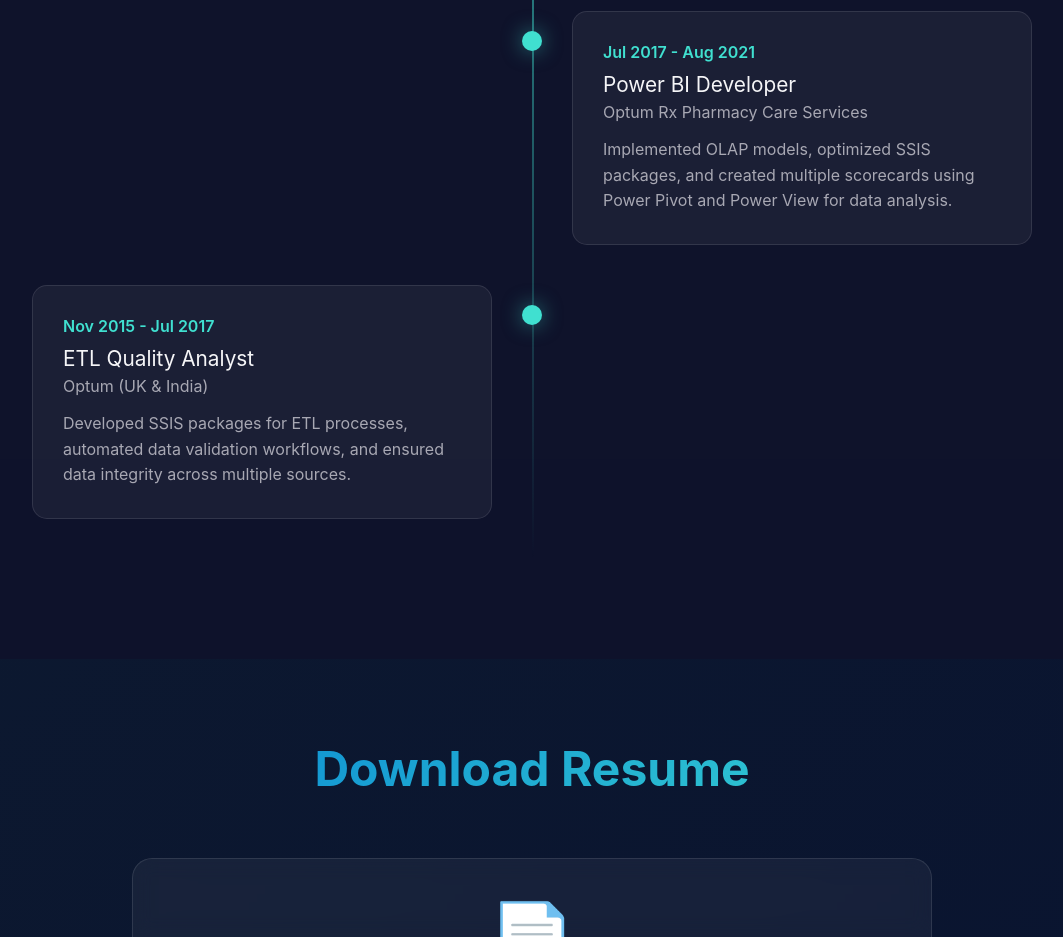
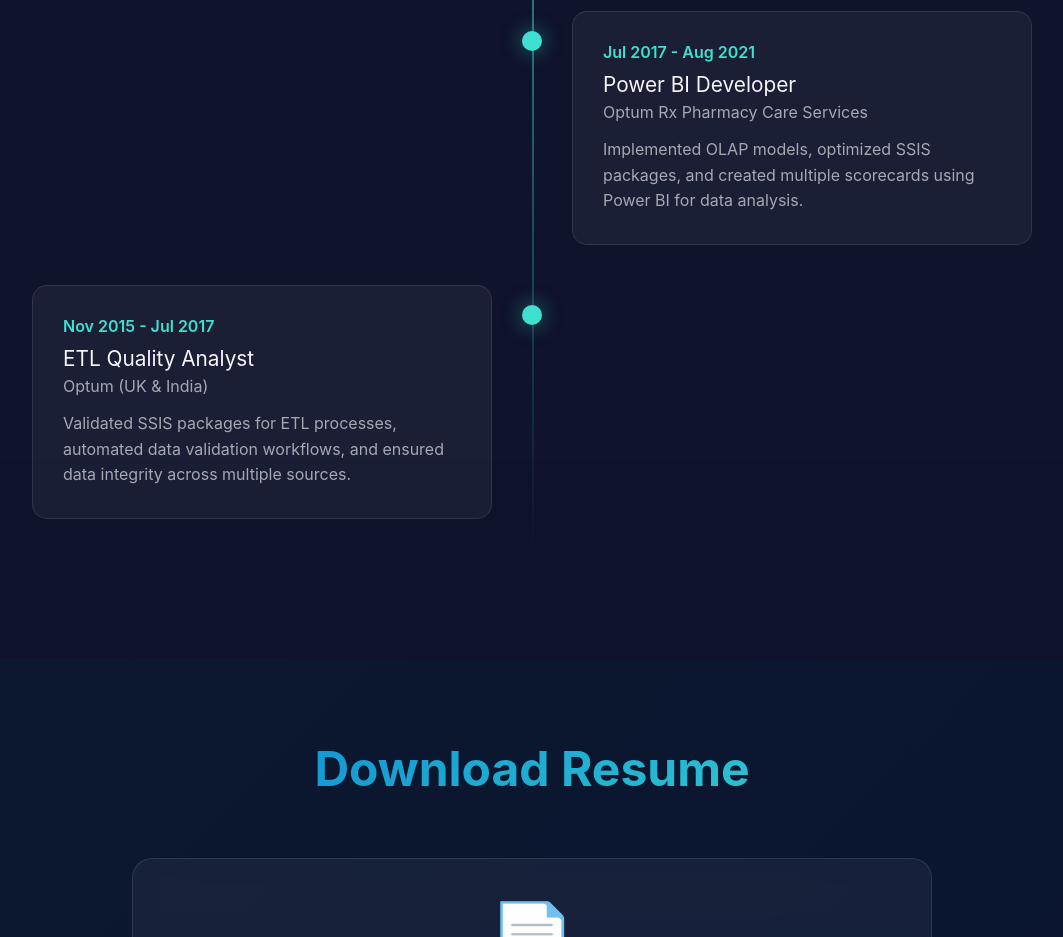
Before and after one commit to santhoshp24/santoshpothula.github.io, a plain HTML site: page index.html in a window 1280 px wide. Shown: the part 3860-4797 px from the top of the page, without its empty margins (108-1171 px from the left). Drawn offline with Linux system fonts and the light colour scheme.

Commit message:
Update index.html

```diff
--- a/index.html
+++ b/index.html
@@ -1089,7 +1089,7 @@
                     <div class="timeline-title">Power BI Developer</div>
                     <div class="timeline-company">Optum Rx Pharmacy Care Services</div>
                     <div class="timeline-description">
-                        Implemented OLAP models, optimized SSIS packages, and created multiple scorecards using Power Pivot and Power View for data analysis.
+                        Implemented OLAP models, optimized SSIS packages, and created multiple scorecards using Power BI for data analysis.
                     </div>
                 </div>
             </div>
@@ -1100,7 +1100,7 @@
                     <div class="timeline-title">ETL Quality Analyst</div>
                     <div class="timeline-company">Optum (UK & India)</div>
                     <div class="timeline-description">
-                        Developed SSIS packages for ETL processes, automated data validation workflows, and ensured data integrity across multiple sources.
+                        Validated SSIS packages for ETL processes, automated data validation workflows, and ensured data integrity across multiple sources.
                     </div>
                 </div>
             </div>
```
